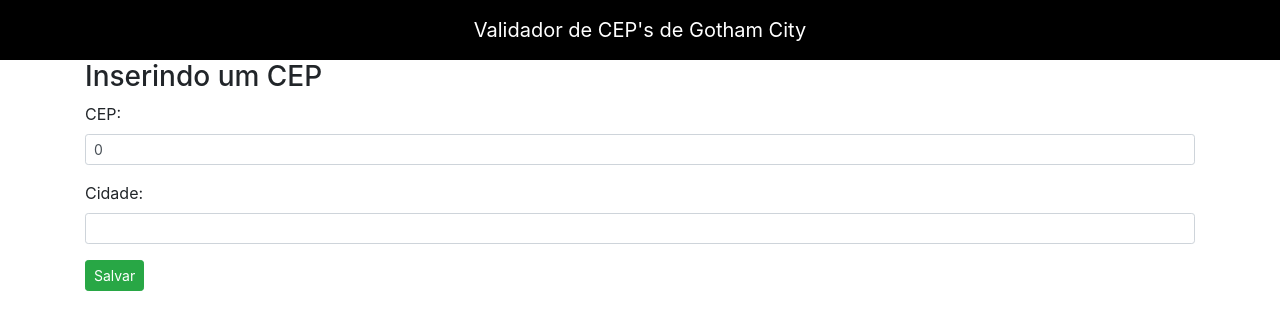
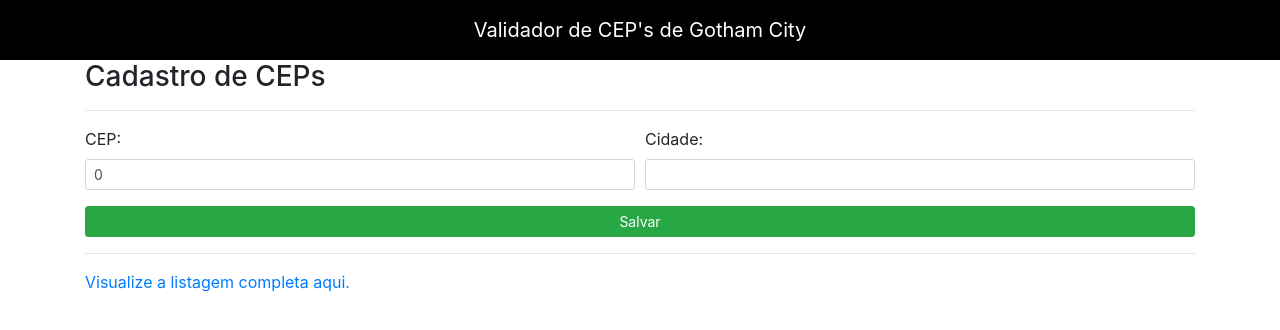
Before and after one commit to moraesdaniel/validaCEPGothamFront, a React (Create React App) app: page /add-cep in a window 1280 px wide. Shown: the top 330 px of the page. Built offline with nearby package versions, Linux system fonts and the light colour scheme.

Commit message:
Fixing the bug of interface. Improving layuot

```diff
--- a/public/index.html
+++ b/public/index.html
@@ -3,6 +3,8 @@
   <head>
     <meta charset="utf-8" />
     <link rel="icon" href="%PUBLIC_URL%/favicon.ico" />
+    <link rel="stylesheet" href="https://stackpath.bootstrapcdn.com/bootstrap/4.5.2/css/bootstrap.min.css" integrity="sha384-JcKb8q3iqJ61gNV9KGb8thSsNjpSL0n8PARn9HuZOnIxN0hoP+VmmDGMN5t9UJ0Z" crossorigin="anonymous">
+
     <meta name="viewport" content="width=device-width, initial-scale=1" />
     <meta name="theme-color" content="#000000" />
     <meta
@@ -39,5 +41,8 @@
       To begin the development, run `npm start` or `yarn start`.
       To create a production bundle, use `npm run build` or `yarn build`.
     -->
+    <script src="https://code.jquery.com/jquery-3.5.1.slim.min.js" integrity="sha384-DfXdz2htPH0lsSSs5nCTpuj/zy4C+OGpamoFVy38MVBnE+IbbVYUew+OrCXaRkfj" crossorigin="anonymous"></script>
+    <script src="https://cdn.jsdelivr.net/npm/popper.js@1.16.1/dist/umd/popper.min.js" integrity="sha384-9/reFTGAW83EW2RDu2S0VKaIzap3H66lZH81PoYlFhbGU+6BZp6G7niu735Sk7lN" crossorigin="anonymous"></script>
+    <script src="https://stackpath.bootstrapcdn.com/bootstrap/4.5.2/js/bootstrap.min.js" integrity="sha384-B4gt1jrGC7Jh4AgTPSdUtOBvfO8shuf57BaghqFfPlYxofvL8/KUEfYiJOMMV+rV" crossorigin="anonymous"></script>
   </body>
 </html>
--- a/src/components/add-cep.js
+++ b/src/components/add-cep.js
@@ -1,10 +1,12 @@
 import React, {Component} from "react";
+import {Link} from "react-router-dom";
 
 class AddCEP extends Component {
     constructor(props) {
         super(props);
         this.state = {
             error: "",
+            msg: "",
             zipCode: 0,
             city: ""
         };
@@ -37,32 +39,54 @@
                             city: this.state.city
                         })
                     }).then((response) => response.json()).then((responseJSON) => {
-            console.log(responseJSON);
             let state = this.state;
+            state.error = "";
+            state.msg = "";
+
             if (responseJSON.error) {
                 state.error = responseJSON.error;
+            } else {
+                state.msg = responseJSON.msg;
+                state.city = "";
+                state.zipCode = 0;
             }
             this.setState(state);
         });
-
         event.preventDefault();
     }
 
     render() {
         return (
             <div className="container">
-                <h3>Inserindo um CEP</h3>
+                <h3>Cadastro de CEPs</h3>
+                <hr />
                 <form onSubmit={this.saveZipCode}>
-                    {this.state.error && <p>{this.state.error}</p>}
-                    <div className="form-group">
-                        <label>CEP:</label>
-                        <input id="zipCode" className="form-control form-control-sm" name="zipCode" type="number" min="100000" max="999999" value={this.state.zipCode} onChange={this.alterZipCode} required/>
+                    {this.state.error &&
+                        <div className="alert alert-warning" role="alert">
+                            <button type="button" className="close" data-dismiss="alert">
+                                <span>&times;</span>
+                            </button>
+                            <strong>{this.state.error}</strong>
+                        </div>
+                    }
+                    {this.state.msg &&
+                        <div className="alert alert-success">
+                            {this.state.msg}
+                        </div>
+                    }
+                    <div className="form-row">
+                        <div className="form-group col">
+                            <label>CEP:</label>
+                            <input id="zipCode" className="form-control form-control-sm" name="zipCode" type="number" min="100000" max="999999" value={this.state.zipCode} onChange={this.alterZipCode} required/>
+                        </div>
+                        <div className="form-group col">
+                            <label>Cidade:</label>
+                            <input id="city" className="form-control form-control-sm" name="city" type="text" value={this.state.city} onChange={this.alterCity} required/>
+                        </div>
                     </div>
-                    <div className="form-group">
-                        <label>Cidade:</label>
-                        <input id="city" className="form-control form-control-sm" name="city" type="text" value={this.city} onChange={this.alterCity} required/>
-                    </div>
-                    <button type="submit" className="btn btn-success btn-sm">Salvar</button>
+                    <button type="submit" className="btn btn-success btn-sm btn-block">Salvar</button>
+                    <hr />
+                    <Link to="/">Visualize a listagem completa aqui.</Link>
                 </form>
             </div>
         );
--- a/src/components/zip-code-list.js
+++ b/src/components/zip-code-list.js
@@ -1,6 +1,5 @@
 import React, {Component} from "react";
 import {Link} from "react-router-dom";
-import "../bootstrap.min.css";
 
 class ZipCodeList extends Component {
     constructor(props) {
@@ -20,7 +19,14 @@
     render() {
         return (
             <div className="container">
-                <h3>Listagem de CEP's</h3>
+                <div className="form-row">
+                    <div className="col">
+                        <h3>Listagem de CEP's</h3>
+                    </div>
+                    <div className="col" align="right">
+                        <Link to="/add-cep" className="btn btn-success btn-sm">Adicionar CEP</Link>
+                    </div>
+                </div>
                 <table className="table table-striped table-sm">
                     <thead className="thead-dark">
                         <tr>
@@ -39,7 +45,6 @@
                         })}
                     </tbody>
                 </table>
-                <Link to="/add-cep" className="btn btn-success btn-sm">Adicionar CEP</Link>
             </div>
         );
     }
--- a/src/index.css
+++ b/src/index.css
@@ -11,3 +11,7 @@
   font-family: source-code-pro, Menlo, Monaco, Consolas, 'Courier New',
     monospace;
 }
+
+.form-row {
+  margin-top: 10px;
+}
```
